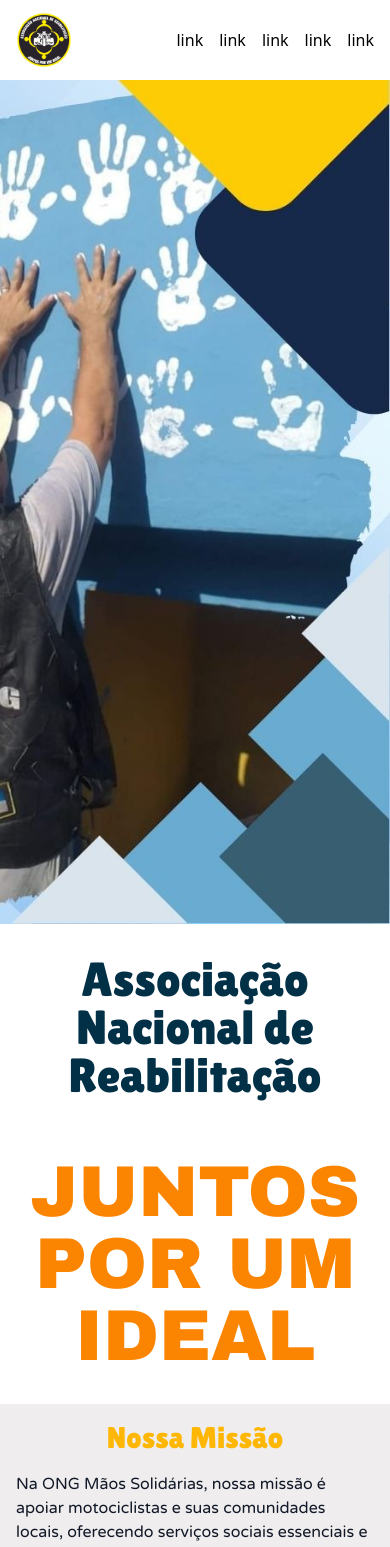
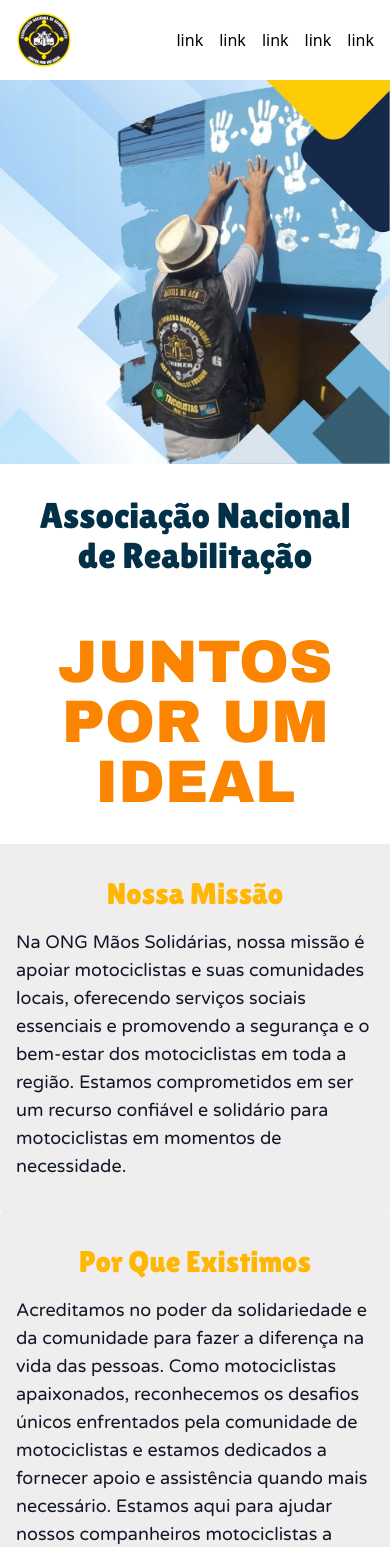
Before and after one commit to silashorta/juntos_por_um_ideal, a React (Vite) app: page / in a window 390 px wide. Shown: the top 1547 px of the page. Built offline with nearby package versions, Linux system fonts and the light colour scheme.

Commit message:
update styles

```diff
--- a/src/Component/Hero/HeroBanner/index.jsx
+++ b/src/Component/Hero/HeroBanner/index.jsx
@@ -4,8 +4,8 @@ import logo from '../../../../public/images/anr_logo.png'
 function HeroBanner() {
   return (
     <section className='md:w-1/2 h-auto lg:h-screen flex flex-col items-center justify-center p-8 lg:p-16 gap-14'>
-      <h2 className='text-5xl lg:text-7xl text-center font-lilita-one text-dark-blue'>Associação Nacional de Reabilitação</h2>
-      <h2 className='text-7xl lg:text-8xl text-center font-archivo-black text-dark-gold'>JUNTOS POR UM IDEAL</h2>
+      <h2 className='text-4xl lg:text-7xl text-center font-lilita-one text-dark-blue'>Associação Nacional de Reabilitação</h2>
+      <h2 className='text-6xl lg:text-8xl text-center font-archivo-black text-dark-gold'>JUNTOS POR UM IDEAL</h2>
 {/*       <img src={logo} alt="" className='h-80' /> */}
 
     </section>
--- a/src/Component/Hero/index.jsx
+++ b/src/Component/Hero/index.jsx
@@ -6,7 +6,7 @@ import fotoHero from '../../../public/images/hero_image.jpg'
 function Hero() {
     return (
         <section>
-            <div className='h-full min-h-screen flex flex-col lg:flex-row justify-start gap-8'
+            <div className='h-full min-h-96 flex flex-col lg:flex-row justify-start gap-8'
                 style={{ backgroundImage: `url(${fotoHero})`, backgroundSize: 'cover', backgroundPosition: 'right' }}>
                 <div className='hidden md:block'>
                     <HeroBanner />
@@ -16,13 +16,13 @@ function Hero() {
                 <HeroBanner />
             </div>
             <div className='flex flex-col justify-between md:flex-row'>
-                <article className='lg:w-1/2 flex flex-col p-4 lg:p-16 gap-4 bg-stone-300 bg-opacity-40'>
+                <article className='lg:w-1/2 flex flex-col px-4 py-8 lg:p-16 gap-4 bg-stone-300 bg-opacity-40'>
                     <h3 className='font-lilita-one text-gold  text-3xl text-center flex flex-col gap-8'>Nossa Missão</h3>
-                    <p className='font-varela-round text-gray-900 text-base'>Na ONG Mãos Solidárias, nossa missão é apoiar motociclistas e suas comunidades locais, oferecendo serviços sociais essenciais e promovendo a segurança e o bem-estar dos motociclistas em toda a região. Estamos comprometidos em ser um recurso confiável e solidário para motociclistas em momentos de necessidade.</p>
+                    <p className='font-varela-round text-gray-900 text-lg'>Na ONG Mãos Solidárias, nossa missão é apoiar motociclistas e suas comunidades locais, oferecendo serviços sociais essenciais e promovendo a segurança e o bem-estar dos motociclistas em toda a região. Estamos comprometidos em ser um recurso confiável e solidário para motociclistas em momentos de necessidade.</p>
                 </article>
-                <article className='lg:w-1/2 flex flex-col p-4 lg:p-16 rounded gap-4 bg-stone-300 bg-opacity-40'>
+                <article className='lg:w-1/2 flex flex-col px-4 py-8 lg:p-16 rounded gap-4 bg-stone-300 bg-opacity-40'>
                     <h3 className='font-lilita-one text-gold  text-3xl text-center'>Por Que Existimos</h3>
-                    <p className='font-varela-round text-gray-900 text-base'>Acreditamos no poder da solidariedade e da comunidade para fazer a diferença na vida das pessoas. Como motociclistas apaixonados, reconhecemos os desafios únicos enfrentados pela comunidade de motociclistas e estamos dedicados a fornecer apoio e assistência quando mais necessário. Estamos aqui para ajudar nossos companheiros motociclistas a superar dificuldades e construir um futuro mais seguro e próspero para todos.</p>
+                    <p className='font-varela-round text-gray-900 text-lg'>Acreditamos no poder da solidariedade e da comunidade para fazer a diferença na vida das pessoas. Como motociclistas apaixonados, reconhecemos os desafios únicos enfrentados pela comunidade de motociclistas e estamos dedicados a fornecer apoio e assistência quando mais necessário. Estamos aqui para ajudar nossos companheiros motociclistas a superar dificuldades e construir um futuro mais seguro e próspero para todos.</p>
                 </article>
             </div>
         </section>
--- a/src/Component/Highlights/index.jsx
+++ b/src/Component/Highlights/index.jsx
@@ -3,7 +3,7 @@ import CountUp from 'react-countup';
 
 function Highlights() {
     return (
-        <section className='flex flex-col lg:flex-row p-4 lg:p-16 justify-between gap-8'>
+        <section className='flex flex-col lg:flex-row px-4 py-8 lg:p-16 justify-between gap-8'>
             <div className='lg:w-1/2 flex flex-col gap-8'>
                 <div className='flex flex-col gap-4'>
                     <h3 className='text-5xl text-gray-600'>Realizações em Destaque</h3>
--- a/src/Component/NossaHistoria/index.jsx
+++ b/src/Component/NossaHistoria/index.jsx
@@ -2,7 +2,7 @@ import React from 'react';
 
 function NossaHistoria() {
     return (
-        <section className='flex flex-col gap-8 p-4 lg:p-16 bg-gray-200'>
+        <section className='flex flex-col gap-8 px-4 py-8 lg:p-16 bg-gray-200'>
             <h2 className='font-bebas-neue text-4xl text-dark-blue'>Nossa História</h2>
             <section className=''>
                 <article className='flex flex-col md:flex-row gap-8'>
--- a/src/Component/NossosValores/index.jsx
+++ b/src/Component/NossosValores/index.jsx
@@ -23,11 +23,11 @@ function NossosValores() {
     ];
 
     return (
-        <section className='flex flex-col p-4 lg:p-16 gap-8'>
+        <section className='flex flex-col px-4 py-8 lg:p-16 gap-8'>
             <h2 className='font-bebas-neue text-4xl text-dark-blue'>Nossos Valores</h2>
             <div className='flex flex-col gap-6 text-center'>
                 <h3 className='text-5xl text-gray-600'>O que valorizamos</h3>
-                <p>Nossos valores são a base de tudo o que fazemos. Eles representam os princípios pelos quais vivemos e orientam todas as nossas ações e decisões:</p>
+                <p className='text-lg'>Nossos valores são a base de tudo o que fazemos. Eles representam os princípios pelos quais vivemos e orientam todas as nossas ações e decisões:</p>
             </div>
             <div className='flex flex-col lg:flex-row gap-8 lg:gap-12'>
                 {/* Mapeando os valores e renderizando dinamicamente */}
@@ -36,7 +36,7 @@ function NossosValores() {
                         <hr className=''></hr>
                         <div className='h-full m-auto text-dark-blue'>{valor.icon}</div>
                         <h3 className='h-full font-archivo-black text-dark-blue'>{valor.title}</h3>
-                        <p className='h-full font-varela-round'>{valor.description}</p>
+                        <p className='h-full font-varela-round text-lg'>{valor.description}</p>
                     </div>
                 ))}
             </div>
--- a/src/Component/Parceiros/index.jsx
+++ b/src/Component/Parceiros/index.jsx
@@ -9,7 +9,7 @@ function Parceiros() {
   return (
     <section className='px-4 py-8 lg:p-16 flex flex-col gap-8 bg-dark-blue text-white'>
       <h2 className='font-bebas-neue text-4xl'>Parceiros</h2>
-      <p>Conheça os nossos parceiros:</p>
+      <p className='text-lg'>Conheça os nossos parceiros:</p>
       {parceiros.map((parceiro, index) => (
         <div key={index} className='flex lg:flex-wrap gap-4 p-4 lg:justify-center overflow-y-auto'>
           {parceiro.imagem.map((imagem, i) => (
--- a/src/Component/Projetos/index.jsx
+++ b/src/Component/Projetos/index.jsx
@@ -82,7 +82,7 @@ function Projetos() {
   };
 
   return (
-    <section className='p-4 lg:p-16 flex flex-col gap-4 bg-stone-50'>
+    <section className='px-4 py-8 lg:p-16 flex flex-col gap-4 bg-stone-50'>
       <h2 className='font-bebas-neue text-4xl text-dark-blue'>Projetos</h2>
       <div className='flex flex-col gap-16'>
         <section className='flex flex-col gap-4'>
@@ -108,7 +108,7 @@ function Projetos() {
               <div className='bg-zinc-200 p-4 rounded h-full flex flex-wrap overflow-y-scroll gap-2'>
                 {acaoSocial[0].images && Object.values(acaoSocial[0].images).map((imagem, i) => (
                   <img key={i} src={`images/primeira_acao_social/${imagem}`} alt={`Imagem ${i + 1}`}
-                    className='w-40 h-40 object-cover flex gap-4 rounded m-auto cursor-pointer'
+                    className='w-36 h-36 object-cover flex gap-4 rounded m-auto cursor-pointer'
                     onClick={() => openModal(`images/primeira_acao_social/${imagem}`)} style={{ width: '' }} />
                 ))}
               </div>
@@ -127,7 +127,7 @@ function Projetos() {
               <div className='bg-zinc-200 p-4 rounded h-full flex flex-wrap overflow-y-scroll gap-2'>
                 {jiujitsu[0].images && Object.values(jiujitsu[0].images).map((imagem, i) => (
                   <img key={i} src={`images/projeto_jiujitsu/${imagem}`} alt={`Imagem ${i + 1}`}
-                    className='w-40 h-40 object-cover object-center flex gap-4 rounded m-auto cursor-pointer'
+                    className='w-36 h-36 object-cover object-center flex gap-4 rounded m-auto cursor-pointer'
                     onClick={() => openJiujitsuModal(`images/projeto_jiujitsu/${imagem}`)} style={{ width: '' }} />
                 ))}
               </div>
```
